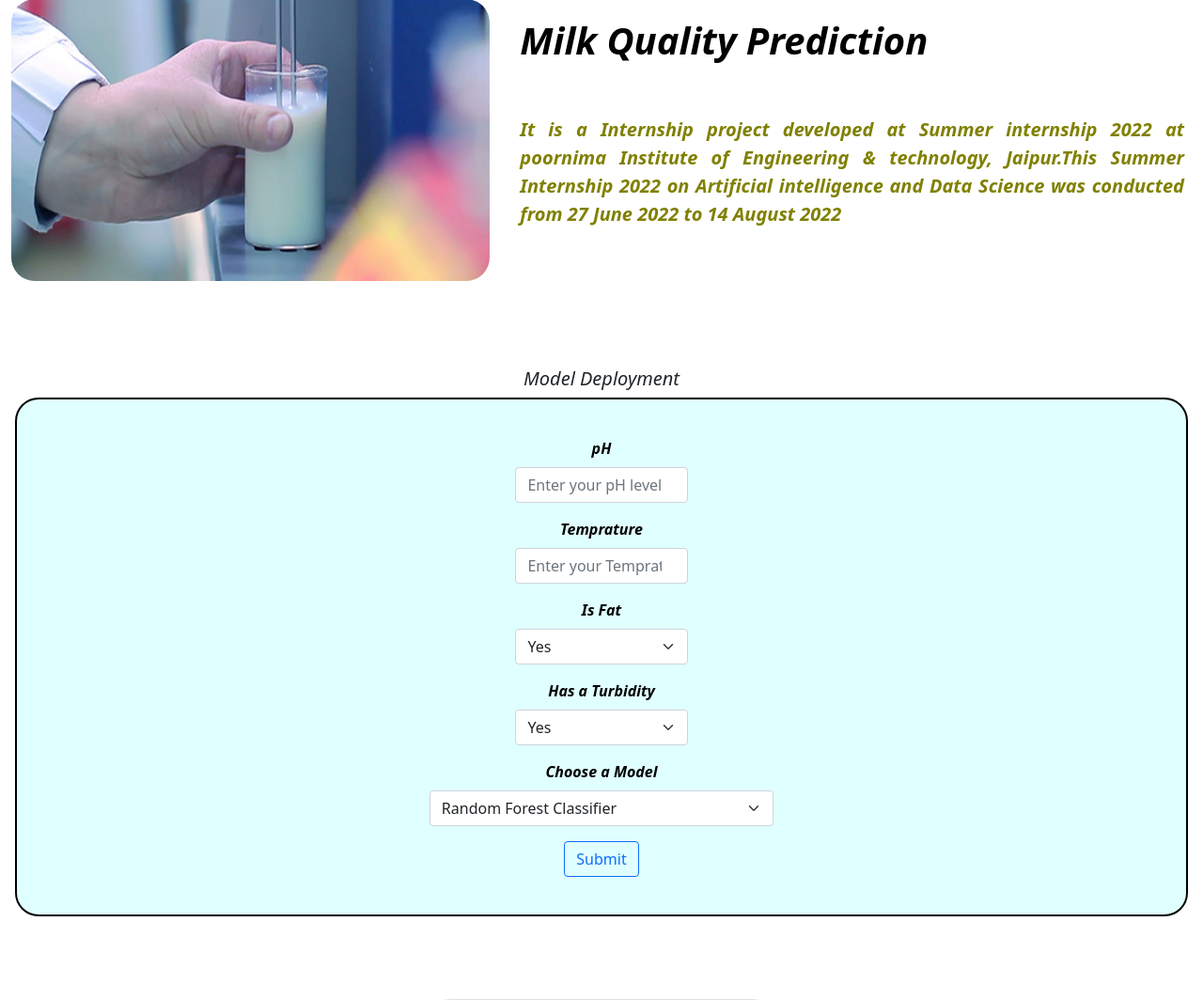
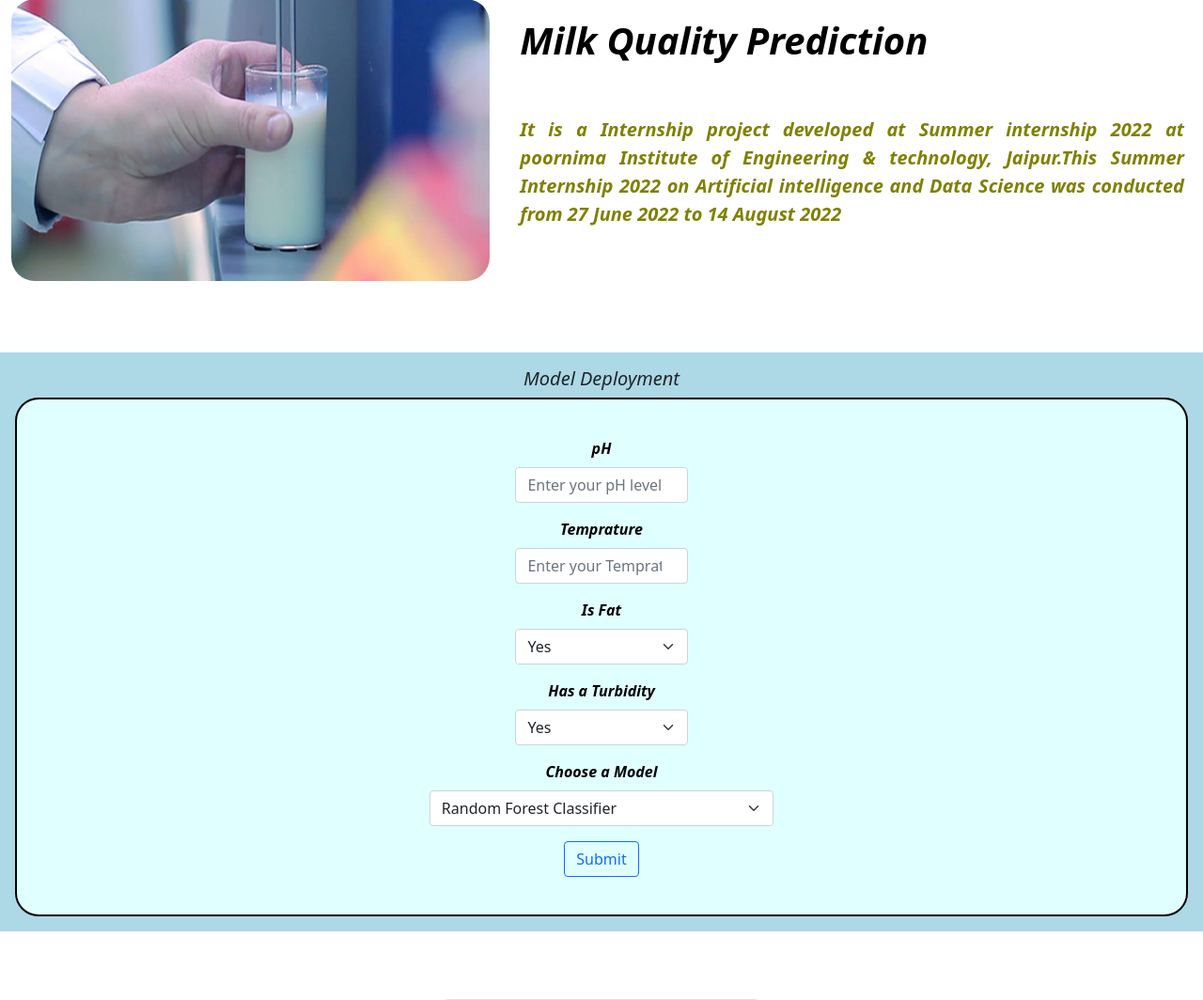
Before and after one commit to UmarTanwar3527/Milk-Quality-Prediction-ML-LAB, a Flask app: page /major in a window 1280 px wide. Shown: the part 517-1581 px from the top of the page at 94% size. Run offline with Flask 2, Linux system fonts and the light colour scheme; parts of the project's set-up code (start-up, migrations or seed data) failed here and were passed over; some libraries are stand-ins or nearby versions; some web fonts are replaced.

Commit message:
Update major.html

```diff
--- a/templates/major.html
+++ b/templates/major.html
@@ -117,17 +117,18 @@
                 </div>
             </div>
             <br><br>
-          <div class="card-body">
+          <div class="card-body"style="background-color: lightblue;">
             <h5 class="card-title"; style="text-align:center">Model Deployment</h5>
-
             <!-- Main Input For Receiving Query to our ML -->
             <div class="form1" style="border-radius: 25px;background-color: lightcyan;">
                 <form action="{{ url_for('predict')}} "method="get" class="row g-3 my-4">
+
+
                     <center>
                         <div class="col-2" style="color: #000; border-radius: 25px;">
                             <center>
                                 <label for="floatingInput" class="form-label">pH</label>
-                                <input  width: fit-content; type="number" class="form-control" id="pH" name="pH" step="any" min="3" max="10" required="required"         placeholder="Enter your pH level">
+                                <input  width: fit-content; type="number" class="form-control" id="pH" name="pH" step="any" min="3" max="10" required="required"placeholder="Enter your pH level">
                             </center>
                         </div>
                     </center>
@@ -135,7 +136,6 @@
                     <br>
 
                     <center>
-
                         <div class="col-2" style="color: #000;">
                             <center>
                                 <label for="floatingInput" class="form-label">Temprature</label>
@@ -195,6 +195,7 @@
                     </div>
                     <br>
                 </form>
+
 
     <p style="color: black;">
         {{prediction_text}}
```
Lines whose indentation alone changed are shown as unchanged.
